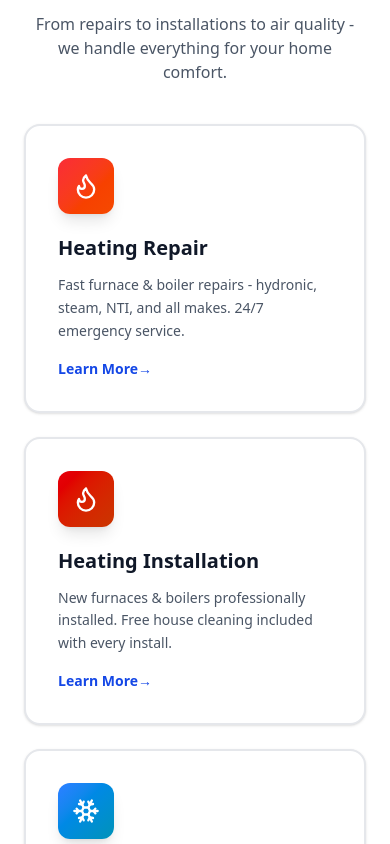
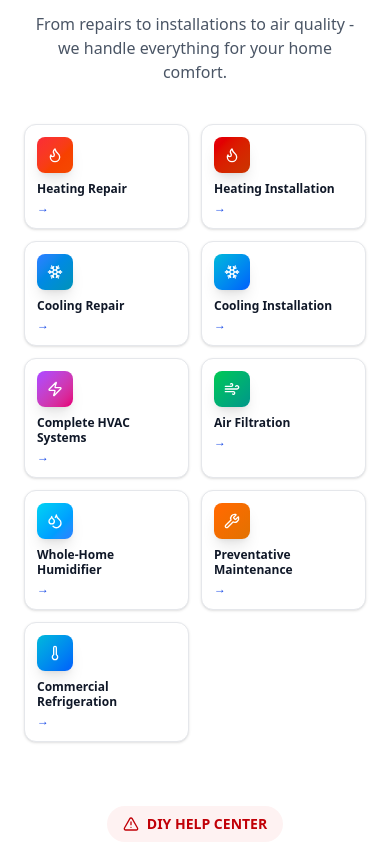
Before and after one commit to ecruze88/air2cool-website, a Next.js app: page / in a window 390 px wide. Shown: the part 2240-3084 px from the top of the page. Built offline with nearby package versions, Linux system fonts and the light colour scheme.

Commit message:
mobile changes 3

```diff
--- a/src/app/page.tsx
+++ b/src/app/page.tsx
@@ -405,33 +405,33 @@ export default function HomePage() {
 
         {/* SERVICE CARDS - All 9 services */}
         <section className="mb-16">
-          <div className="grid sm:grid-cols-2 lg:grid-cols-3 gap-6">{SERVICES.map((s) => {
+          <div className="grid grid-cols-2 lg:grid-cols-3 gap-3 md:gap-6">{SERVICES.map((s) => {
               const Icon = ICON_MAP[s.iconName as keyof typeof ICON_MAP];
               return (
                 <a
                   key={s.name}
                   href={s.href}
-                  className="group rounded-2xl border-2 border-gray-200 bg-white p-8 shadow-sm
+                  className="group rounded-xl md:rounded-2xl border border-gray-200 bg-white p-3 md:p-8 shadow-sm
                              hover:shadow-xl transition-all duration-300 hover:border-blue-500 hover:-translate-y-1"
                 >
                   {/* Icon with gradient background */}
-                  <div className={`inline-flex items-center justify-center w-14 h-14 rounded-xl bg-gradient-to-br ${s.gradient} text-white mb-5 shadow-lg`}>
-                    <Icon className="w-7 h-7" />
+                  <div className={`inline-flex items-center justify-center w-9 h-9 md:w-14 md:h-14 rounded-lg md:rounded-xl bg-gradient-to-br ${s.gradient} text-white mb-2 md:mb-5 shadow-lg`}>
+                    <Icon className="w-4 h-4 md:w-7 md:h-7" />
                   </div>
 
                   {/* Title */}
-                  <h3 className="font-extrabold text-gray-900 text-xl mb-3 group-hover:text-blue-700 transition-colors">
+                  <h3 className="font-bold md:font-extrabold text-gray-900 text-xs md:text-xl mb-1 md:mb-3 group-hover:text-blue-700 transition-colors leading-tight">
                     {s.name}
                   </h3>
 
-                  {/* Description */}
-                  <p className="text-sm text-gray-600 leading-relaxed mb-4">
+                  {/* Description - Hide on mobile */}
+                  <p className="hidden md:block text-sm text-gray-600 leading-relaxed mb-4">
                     {s.desc}
                   </p>
 
                   {/* Arrow indicator */}
-                  <div className="flex items-center text-blue-700 font-semibold text-sm group-hover:gap-2 transition-all">
-                    Learn More
+                  <div className="flex items-center text-blue-700 font-semibold text-xs md:text-sm group-hover:gap-2 transition-all">
+                    <span className="hidden md:inline">Learn More</span>
                     <span className="inline-block transition-transform group-hover:translate-x-1">
                       →
                     </span>
```
